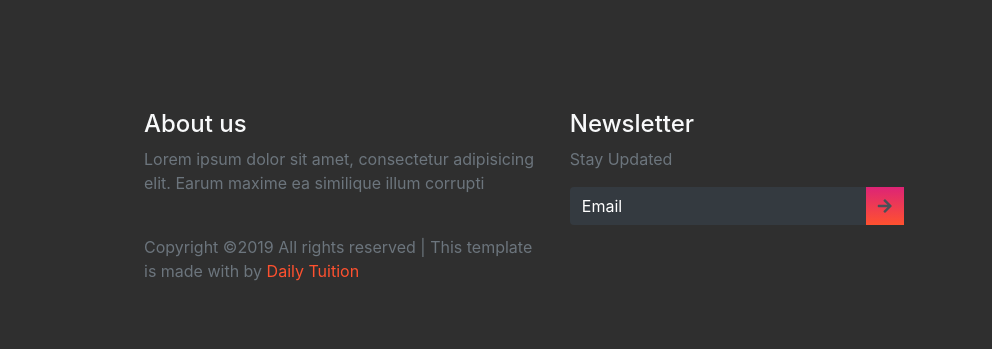
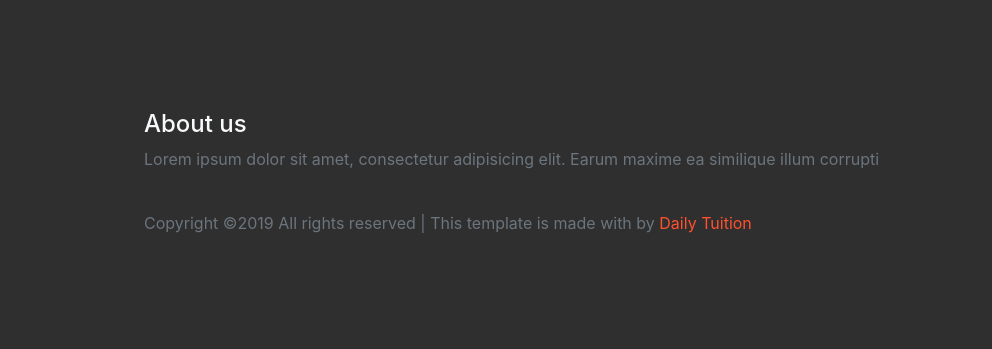
Before and after one commit to Kajallibi789/csiweb, a website: page src/Index.html in a window 1280 px wide. Shown: the part 5504-5853 px from the top of the page, 0-992 px from the left. Drawn offline with nearby package versions, Linux system fonts and the light colour scheme; a web font is replaced by a local one.

Commit message:
Remove newsletter

```diff
--- a/src/Index.html
+++ b/src/Index.html
@@ -514,29 +514,21 @@
   <footer>
     <div class="container-fluid p-0">
       <div class="row text-left">
-        <div class="col-md-5 col-sm-5">
+
+        <!--Prem Modified-->
+        <div class="col-md-10 col-sm-12">
           <h4 class="text-light">About us</h4>
           <p class="text-muted">Lorem ipsum dolor sit amet, consectetur adipisicing elit. Earum maxime ea similique illum corrupti</p>
           <p class="pt-4 text-muted">Copyright ©2019 All rights reserved | This template is made with by
             <span> Daily Tuition</span>
           </p>
         </div>
-        <div class="col-md-5 col-sm-12">
-          <h4 class="text-light">Newsletter</h4>
-          <p class="text-muted">Stay Updated</p>
-          <form class="form-inline">
-            <div class="col pl-0">
-              <div class="input-group pr-5">
-                <input type="text" class="form-control bg-dark text-white" id="inlineFormInputGroupUsername2" placeholder="Email">
-                <div class="input-group-prepend">
-                  <div class="input-group-text">
-                    <i class="fas fa-arrow-right"></i>
-                  </div>
-                </div>
-              </div>
-            </div>
-          </form>
-        </div>
+
+        <!--Prem Remove Newsletter-->
+
+        <!--Prem Remove Newsletter-->
+        <!--Prem Modified-->
+
         <div class="col-md-2 col-sm-12">
           <h4 class="text-light">Follow Us</h4>
           <p class="text-muted">Let us be social</p>
```
